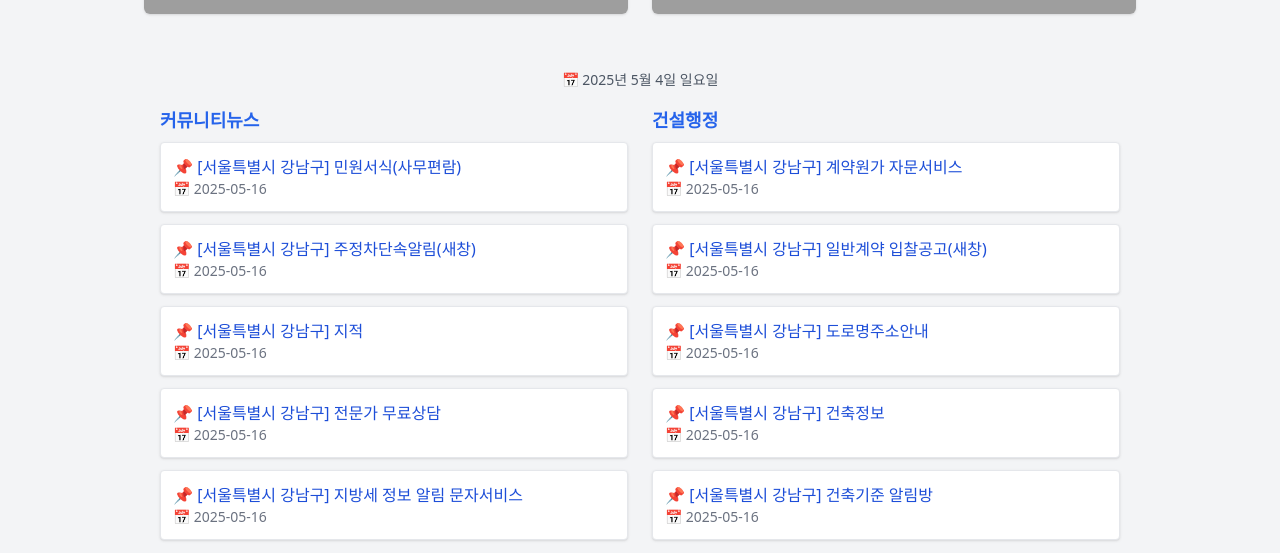
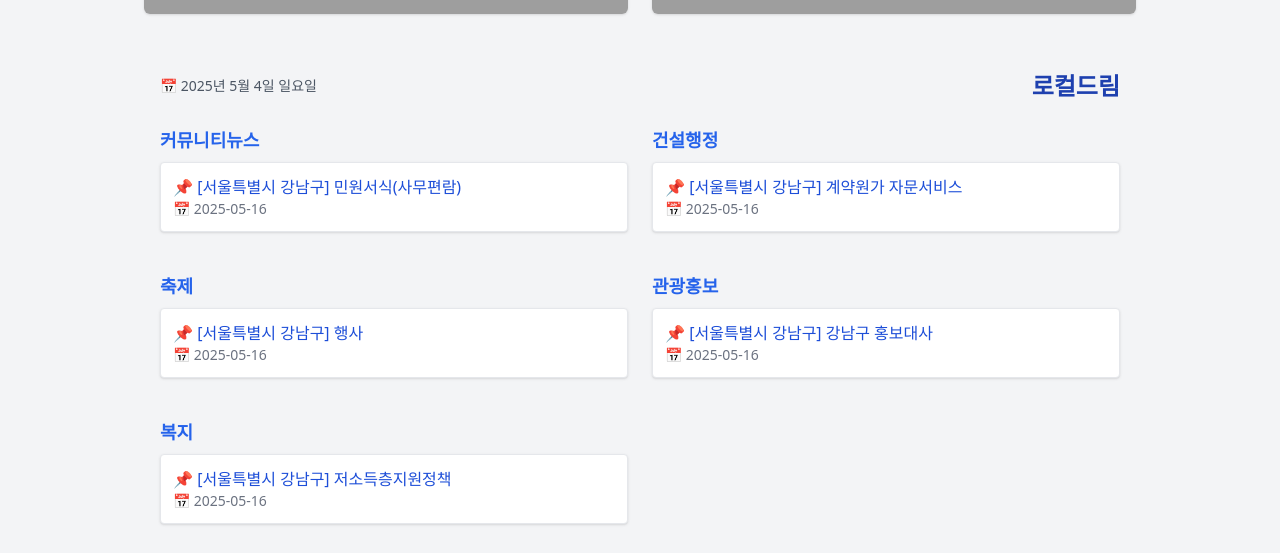
Before and after one commit to ThomasJayoo/localdream-frontend, a React (Create React App) app: page / in a window 1280 px wide. Shown: the part 382-935 px from the top of the page. Built offline with nearby package versions, Linux system fonts and the light colour scheme; grey boxes are pictures that could not be loaded.

Commit message:
Final: 카테고리별 지역대표 뉴스 5개, 날짜위치 수정, 아카이브 반영

```diff
--- a/src/components/NewsByCategory.jsx
+++ b/src/components/NewsByCategory.jsx
@@ -11,6 +11,24 @@ function formatKoreanDate(dateObj) {
   return `${year}년 ${month}월 ${date}일 ${day}`;
 }
 
+// 지역별로 최신 뉴스 1개만 유지 → 날짜순 정렬 → top5 + archive 분리
+function processCategoryNews(items) {
+  const map = new Map();
+  for (const item of items) {
+    const existing = map.get(item.local);
+    if (!existing || new Date(item.date) > new Date(existing.date)) {
+      map.set(item.local, item);
+    }
+  }
+  const sorted = Array.from(map.values()).sort(
+    (a, b) => new Date(b.date) - new Date(a.date)
+  );
+  return {
+    top5: sorted.slice(0, 5),
+    archive: sorted.slice(5)
+  };
+}
+
 export default function NewsByCategory() {
   const [newsData, setNewsData] = useState({});
   const [showArchive, setShowArchive] = useState({});
@@ -21,7 +39,9 @@ export default function NewsByCategory() {
       .then((res) => res.json())
       .then((data) => {
         const filtered = Object.fromEntries(
-          Object.entries(data).filter(([category]) => allowedCategories.includes(category))
+          Object.entries(data)
+            .filter(([category]) => allowedCategories.includes(category))
+            .map(([category, items]) => [category, processCategoryNews(items)])
         );
         setNewsData(filtered);
       })
@@ -44,23 +64,24 @@ export default function NewsByCategory() {
 
   return (
     <div className="p-4 max-w-screen-xl mx-auto">
-      <div className="text-center mb-4 text-sm text-gray-600 font-medium">
-        📅 {todayStr}
+      {/* 날짜 + 로고 */}
+      <div className="flex justify-between items-center mb-6">
+        <div className="text-sm text-gray-600 font-medium">📅 {todayStr}</div>
+        <h1 className="text-2xl font-bold text-blue-800">로컬드림</h1>
       </div>
 
+      {/* 뉴스 섹션 */}
       {categoryPairs.map((pair, i) => (
         <div key={i} className="grid grid-cols-1 md:grid-cols-2 gap-6 mb-10">
-          {pair.map(([category, items]) => {
-            const visibleItems = items.slice(0, 5);
-            const hiddenItems = items.slice(5);
+          {pair.map(([category, data]) => {
             const showMore = showArchive[category];
-            const hasMore = hiddenItems.length > 0;
+            const hasMore = data.archive.length > 0;
 
             return (
               <div key={category}>
                 <h2 className="text-lg font-bold text-blue-600 mb-2">{category}</h2>
                 <div className="space-y-3">
-                  {visibleItems.map((item, idx) => (
+                  {data.top5.map((item, idx) => (
                     <div key={idx} className="border p-3 rounded shadow bg-white">
                       <a
                         href={item.url}
@@ -86,7 +107,7 @@ export default function NewsByCategory() {
 
                     {showMore && (
                       <div className="mt-3 space-y-3">
-                        {hiddenItems.map((item, idx) => (
+                        {data.archive.map((item, idx) => (
                           <div key={idx} className="border p-3 rounded shadow bg-gray-50">
                             <a
                               href={item.url}
```
